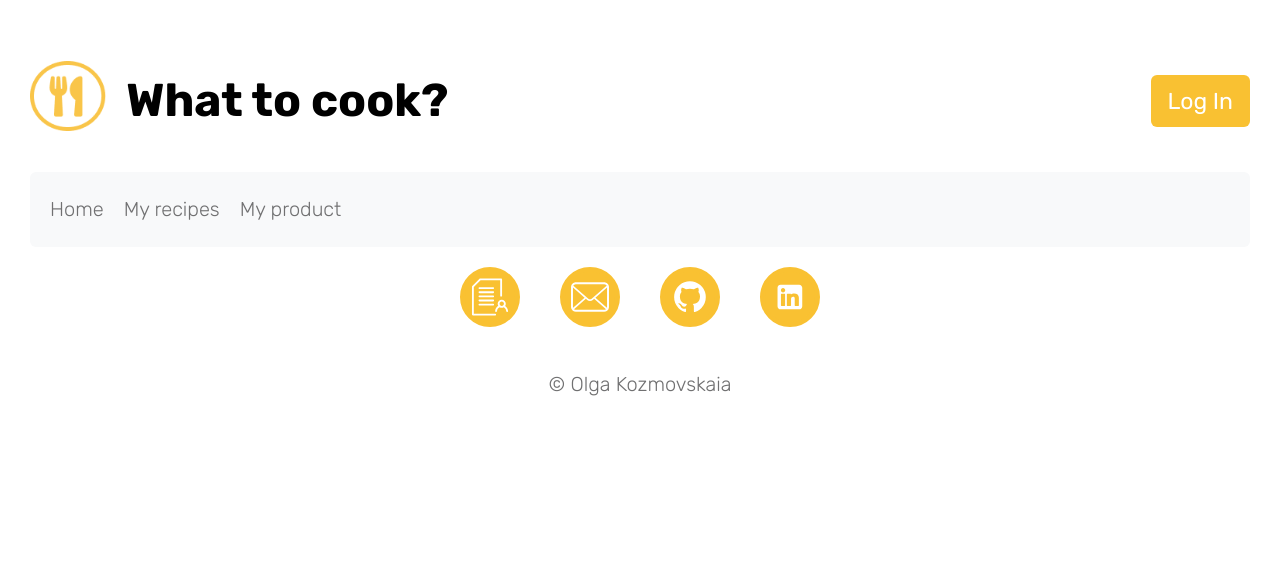
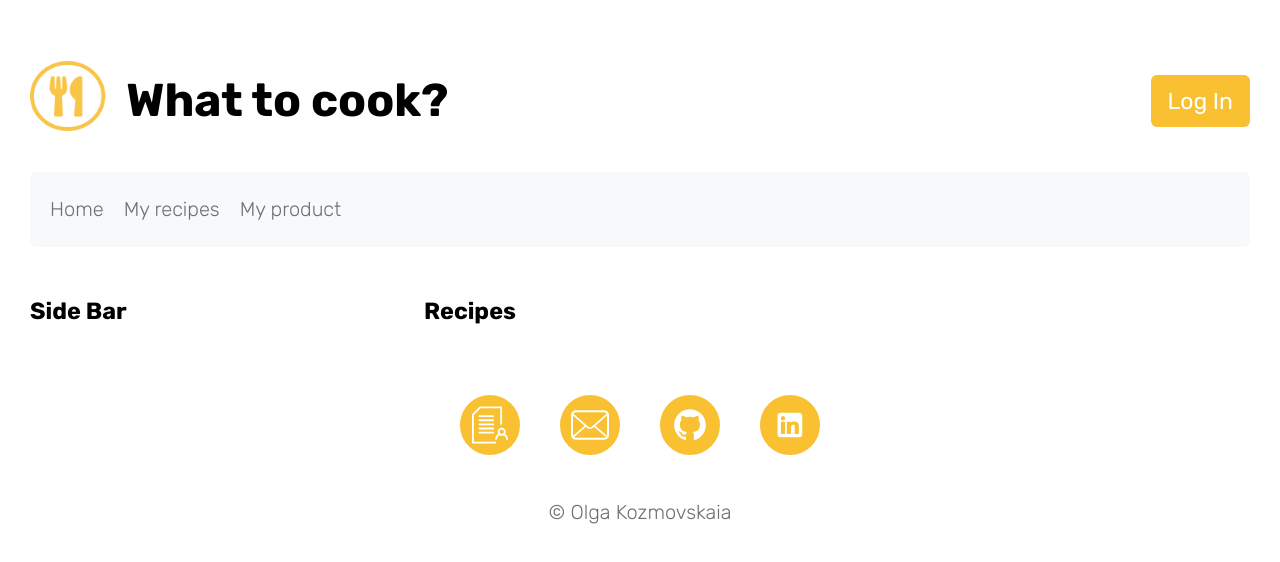
Before and after one commit to OKozmovskaia/what-to-cook.site, a React (Create React App) app: page /me/recipes in a window 1280 px wide. Shown: the top 562 px of the page. Built offline with nearby package versions, Linux system fonts and the light colour scheme.

Commit message:
create My recipes page

```diff
--- a/src/App.js
+++ b/src/App.js
@@ -14,6 +14,7 @@ import MyAccount from "./components/MyAccount";
 import Message from "./components/Message";
 import OAuth from "./components/OAuth";
 import PasswordReset from "./components/PasswordReset";
+import MyRecipes from "./pages/myRecipes-page";
 
 function App({ message }) {
   return (
@@ -28,6 +29,7 @@ function App({ message }) {
         <Route path="/signup" element={<Signup />} />
         <Route path="/oauth_callback/:provider" element={<OAuth />} />
         <Route path="/password_reset/:token/:id" element={<PasswordReset />} />
+        <Route path="/me/recipes" element={<MyRecipes />} />
       </Routes>
       <Footer />
     </div>
--- a/src/components/Navbar/navbar.js
+++ b/src/components/Navbar/navbar.js
@@ -1,4 +1,5 @@
 import React from "react";
+import { Link } from "react-router-dom";
 import useStickyOnScroll from "../../hooks/useStickyOnScroll";
 import styles from "./navbar.module.css";
 import cn from "classnames";
@@ -11,8 +12,12 @@ export default function Navbar() {
       className={cn(styles.container, { [styles.sticky]: sticky })}
       ref={stickyRef}
     >
-      <p>Home</p>
-      <p>My recipes</p>
+      <Link to="/">
+        <p>Home</p>
+      </Link>
+      <Link to="/me/recipes">
+        <p>My recipes</p>
+      </Link>
       <p>My product</p>
     </div>
   );
--- /dev/null
+++ b/src/pages/myRecipes-page.js
@@ -0,0 +1,19 @@
+import React from "react";
+
+import styles from "./page.module.css";
+
+function MyRecipesPage() {
+  return (
+    <div className={styles.container}>
+      <aside className={styles.sidebar}>
+        <h3>Side Bar</h3>
+      </aside>
+
+      <main className={styles.mainContent}>
+        <h3>Recipes</h3>
+      </main>
+    </div>
+  );
+}
+
+export default MyRecipesPage;
```
